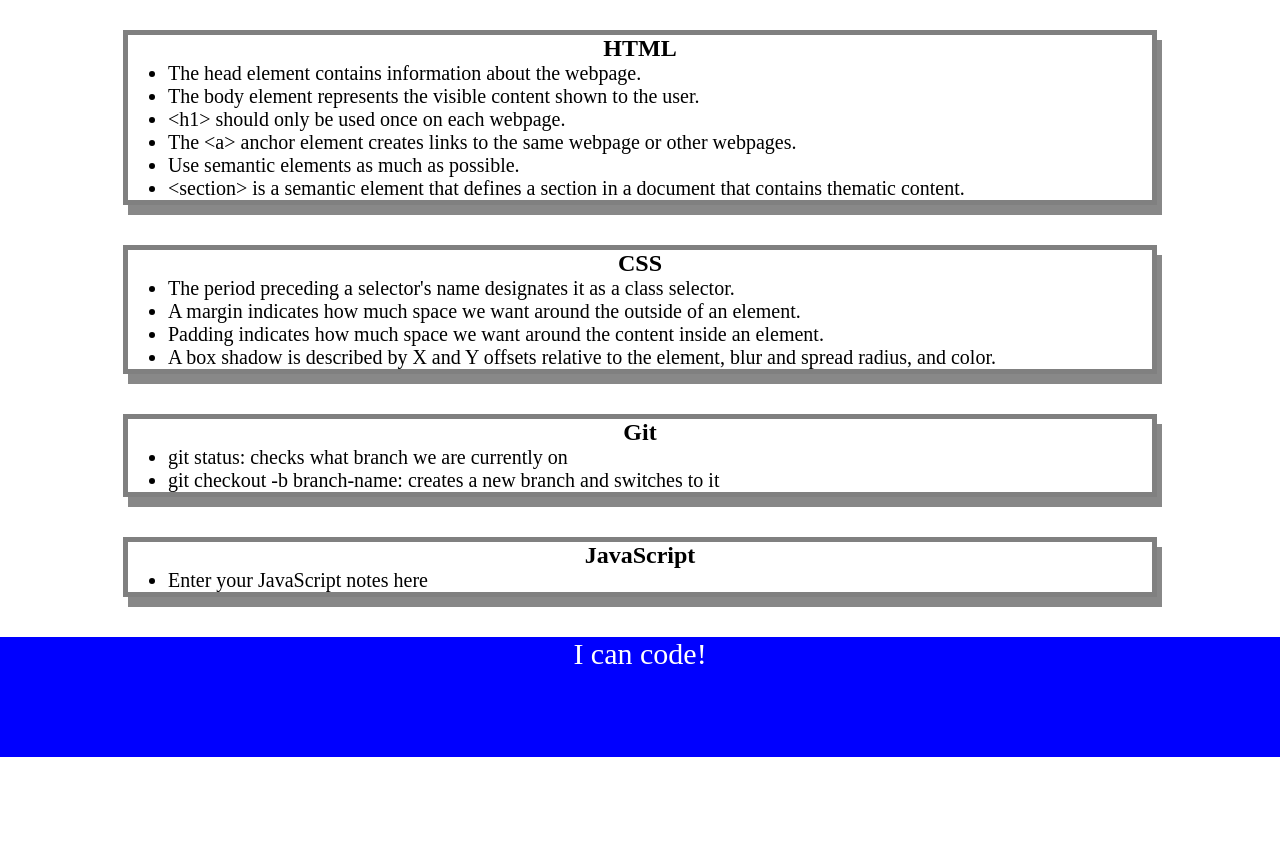
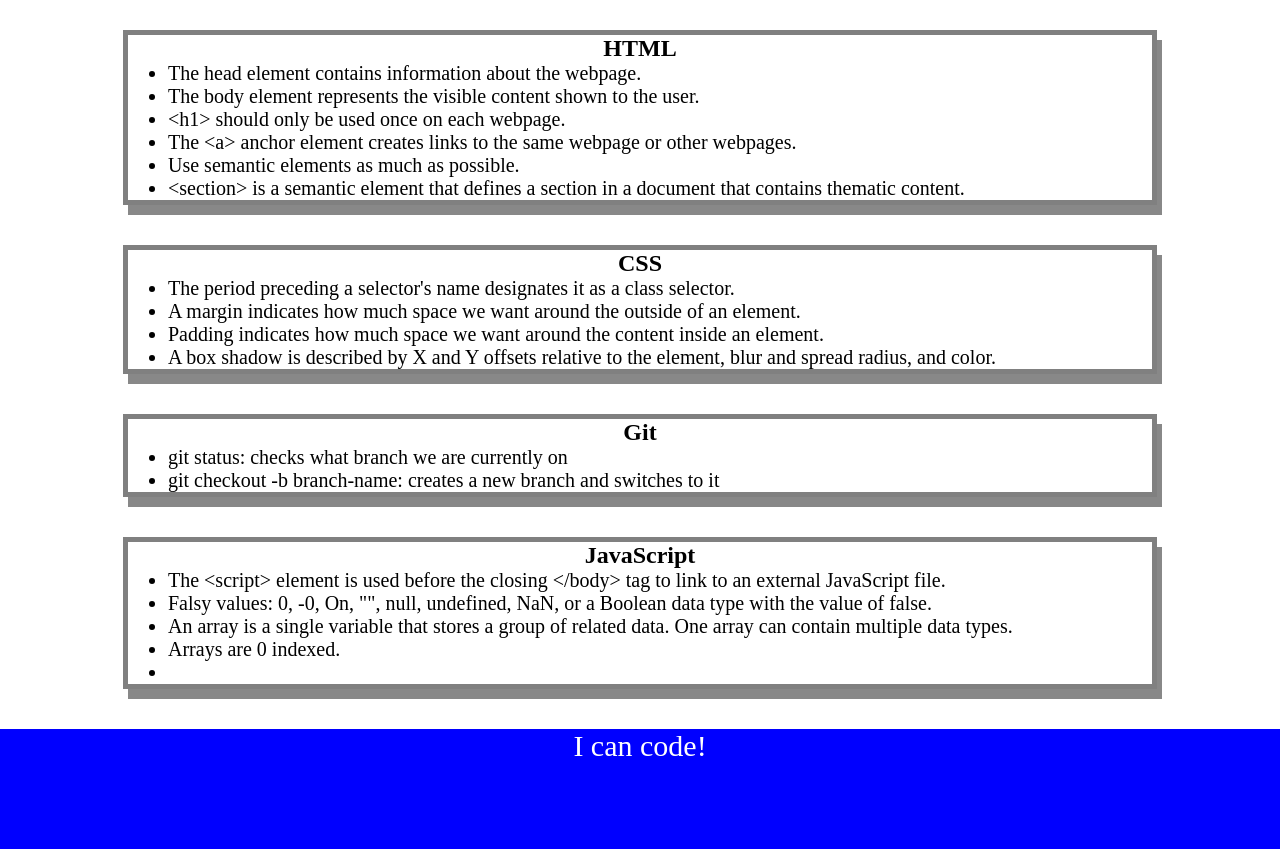
Before and after one commit to Dany3333/prework-study-guide, a plain HTML site: page index.html in a window 1280 px wide. Shown: the part 130-979 px from the top of the page. Before the commit the page ends 887 px from the top, so only its background shows below. Drawn offline with Linux system fonts and the light colour scheme.

Commit message:
Added js loop to print topics

```diff
--- /dev/null
+++ b/assets/script.js
@@ -0,0 +1,19 @@
+const topics = ['HTML', 'CSS', 'Git', 'JavaScript'];
+
+for (let i = 0; i < topics.length; i++) {
+    console.log(topics[i]);
+}
+
+/*
+if (topic === 'HTML') {
+    console.log("Let's study HTML!");
+} else if (topic === 'CSS') {
+    console.log("Let's study CSS!");
+} else if (topic === 'Git') {
+    console.log("Let's study Git!");
+} else if (topic === 'JavaScript') {
+    console.log("Let's study JavaScript!");
+} else {
+    console.log('Please try again!');
+}
+*/
--- a/index.html
+++ b/index.html
@@ -13,6 +13,7 @@
   <header id="top">
     <h1>Prework Study Guide</h1>
     <img src="./assets/bowtie-cat.png" alt="Profile image of cat wearing a bow tie." />
+    <h2>✨ Open the Console to See What's Happening ✨</h2>
   </header>
 
   <main>
@@ -52,7 +53,13 @@
     <section class="card" id="javascript-section">
       <h2>JavaScript</h2>
       <ul>
-        <li>Enter your JavaScript notes here</li>
+        <li>The &lt;script&gt; element is used before the closing &lt;/body&gt; tag to link to an external JavaScript
+          file.</li>
+        <li>Falsy values: 0, -0, On, "", null, undefined, NaN, or a Boolean data type with the value of false.</li>
+        <li>An array is a single variable that stores a group of related data. One array can contain multiple data
+          types.</li>
+        <li>Arrays are 0 indexed.</li>
+        <li></li>
       </ul>
     </section>
   </main>
@@ -60,6 +67,7 @@
   <footer>
     <p>I can code!</p>
   </footer>
+  <script src="./assets/script.js"></script>
 </body>
 
 </html>
```
